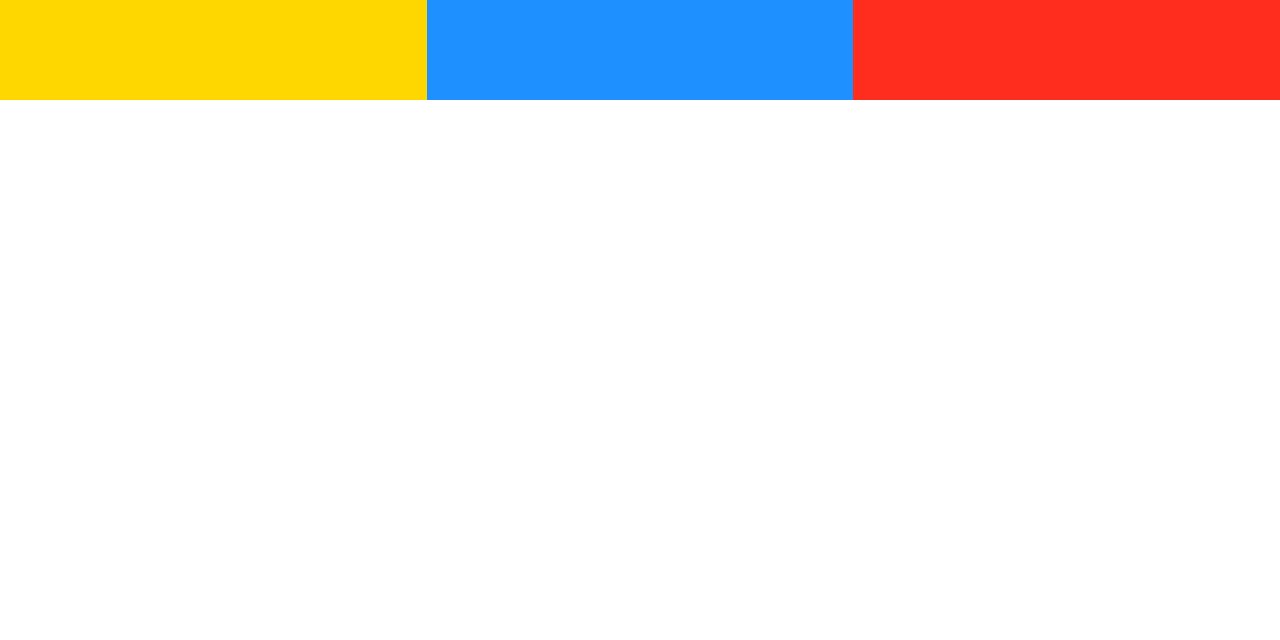
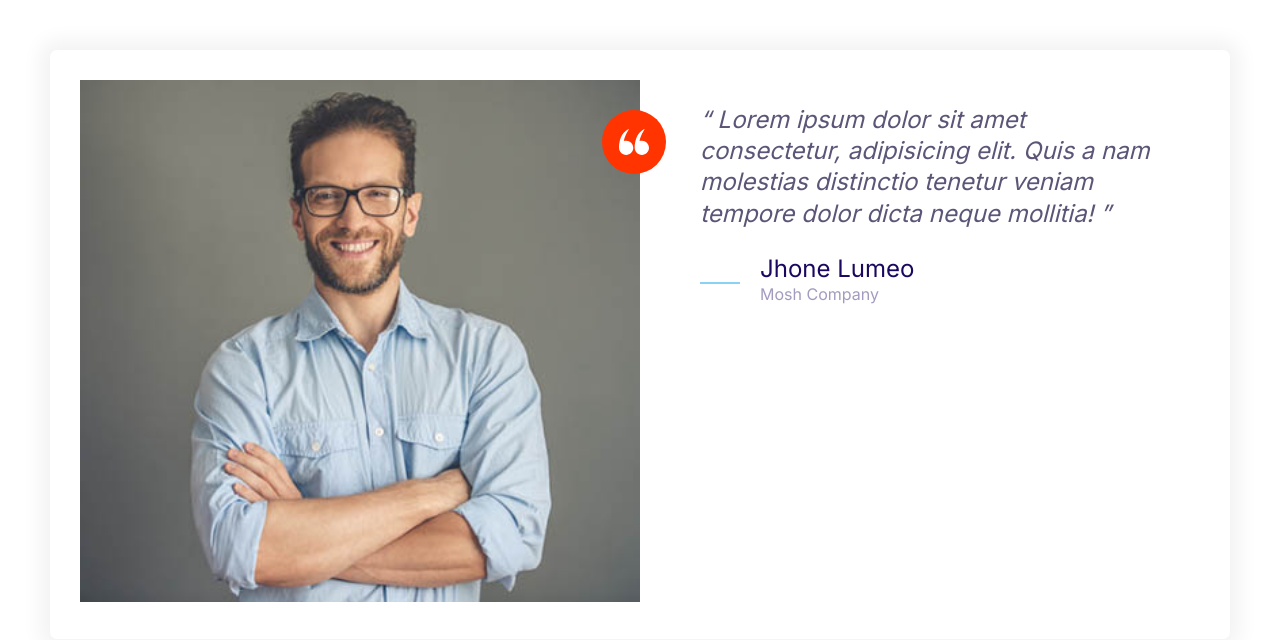
Before and after one commit to sina-kaabi/Moshify, a plain HTML site: page index.html in a window 1280 px wide. Drawn offline with Linux system fonts and the light colour scheme.

Commit message:
testimonials

```diff
--- a/css/styles.css
+++ b/css/styles.css
@@ -211,7 +211,17 @@ a {
 }
 
 .icon--primary {
-    fill: var(--color-primary)
+    fill: var(--color-primary);
+}
+
+.icon--white {
+    fill: #fff;
+}
+
+.icon--small {
+    width: 30px;
+    height: 30px;
+
 }
 
 .icon-container {
@@ -225,6 +235,10 @@ a {
     align-items: center;
 
 
+}
+
+.icon--container--accent {
+    background: var(--color-accent);
 }
 
 /* Buttons */
@@ -591,3 +605,49 @@ a {
 
     }
 }
+
+/* Testimonials */
+
+.testimonial {
+    padding: 3rem;
+
+}
+
+.testimonial__image {
+    position: relative;
+
+
+}
+
+.testimonial__image > img {
+    width: 100%;
+}
+
+.testimonial__image > .icon-container {
+    position: absolute;
+    top: 3rem;
+    right: -32px;
+}
+
+@media  screen and (min-width: 300px) {
+    .testimonial__image > .icon-container {
+        position: absolute;
+        top: 3rem;
+        right: -26px;
+    }
+
+
+}
+
+@media screen and (min-width: 768px) {
+
+    .testimonial .quote,
+    .testimonial .quote__author
+    {
+        font-size: 2.4rem;
+    }
+
+    .testimonial .quote {
+        margin-left: 6rem;
+    }
+}
--- a/index.html
+++ b/index.html
@@ -14,11 +14,41 @@
     <link rel="stylesheet" href="css/normalize.css" />
     <link rel="stylesheet" href="css/styles.css" />
   </head>
-  <body>
-    <div class="grid grid--1x3">
-      <div style="height: 100px; background: gold"></div>
-      <div style="height: 100px; background: dodgerblue"></div>
-      <div style="height: 100px; background: rgb(255, 45, 30)"></div>
-    </div>
+  <body style="padding: 5rem">
+    <div class="card testimonial">
+      <div class="grid grid--1x2">
+        <div class="testimonial__image">
+        <img  src="images/testimonial.jpg" alt="A happy, smiling customer"/>
+        <span class="icon-container icon--container--accent">
+          <svg class="icon icon--white icon--small">
+            <use xlink:href="images/sprite (1).svg#quotes"></use>
+          </svg>
+        </span>
+
+      </div>
+        <div>
+          <blockquote class="quote">
+            <p class="quote__text">
+              Lorem ipsum dolor sit amet consectetur, adipisicing elit. Quis a nam
+              molestias distinctio tenetur veniam tempore dolor dicta neque mollitia!
+            </p>
+            <footer>
+              <div class="media">
+                <div class="media__image">
+                  <svg class="icon icon--primary quote__line">
+                    <use xlink:href="images/sprite (1).svg#line"></use>
+                  </svg>
+                </div>
+                <div class="media__body">
+                  <h3 class="media__title quote__author">Jhone Lumeo</h3>
+                  <p class="quote__company">Mosh Company</p>
+                </div>
+              </div>
+            </footer>
+          </blockquote>
+
+        </div>
+      </div>
+
   </body>
 </html>
```
Also changed, not shown: components/quotes.html (+0 -1 lines), components/testimonials.html (added, +34 -0 lines), images/testimonial.jpg (added).
